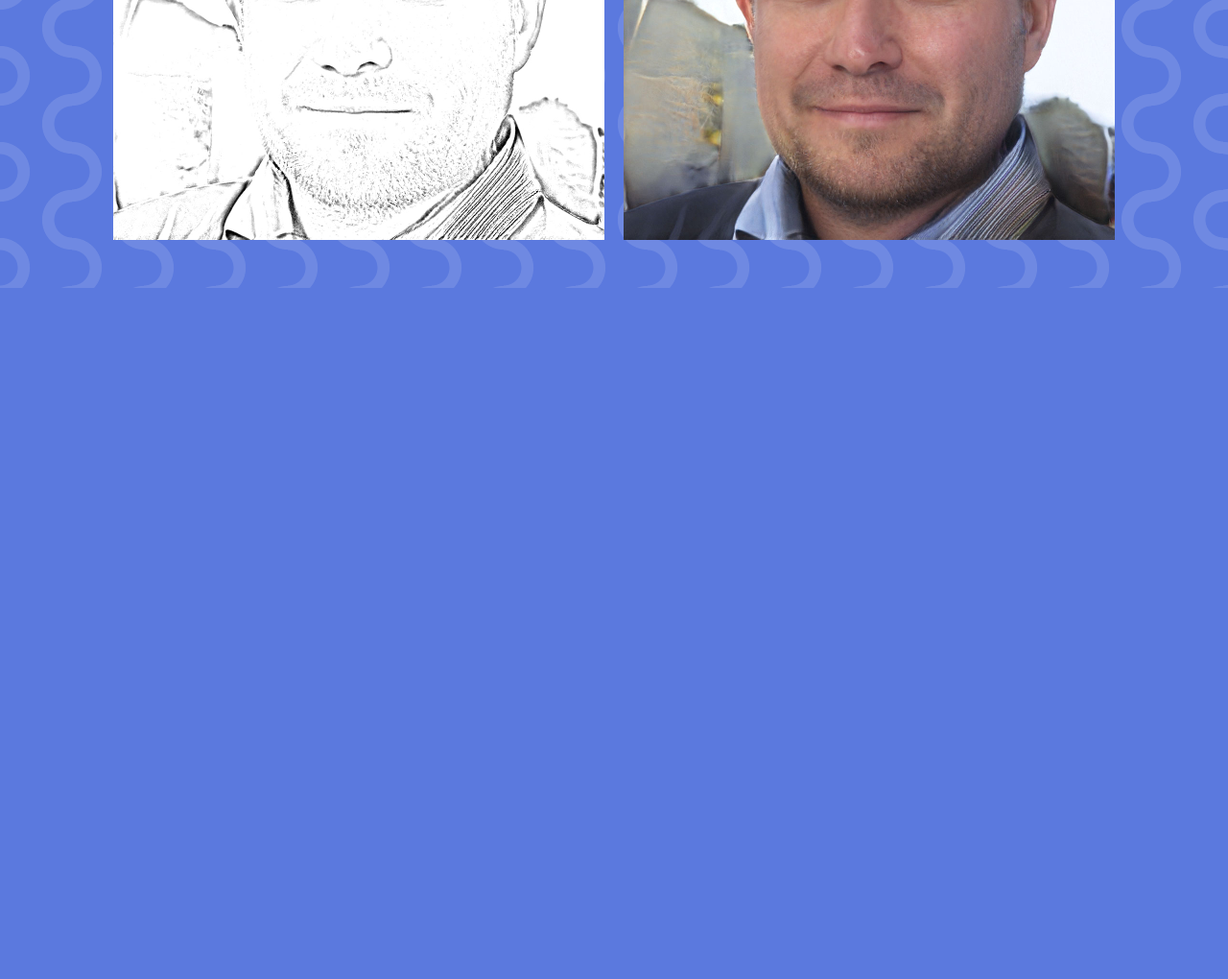
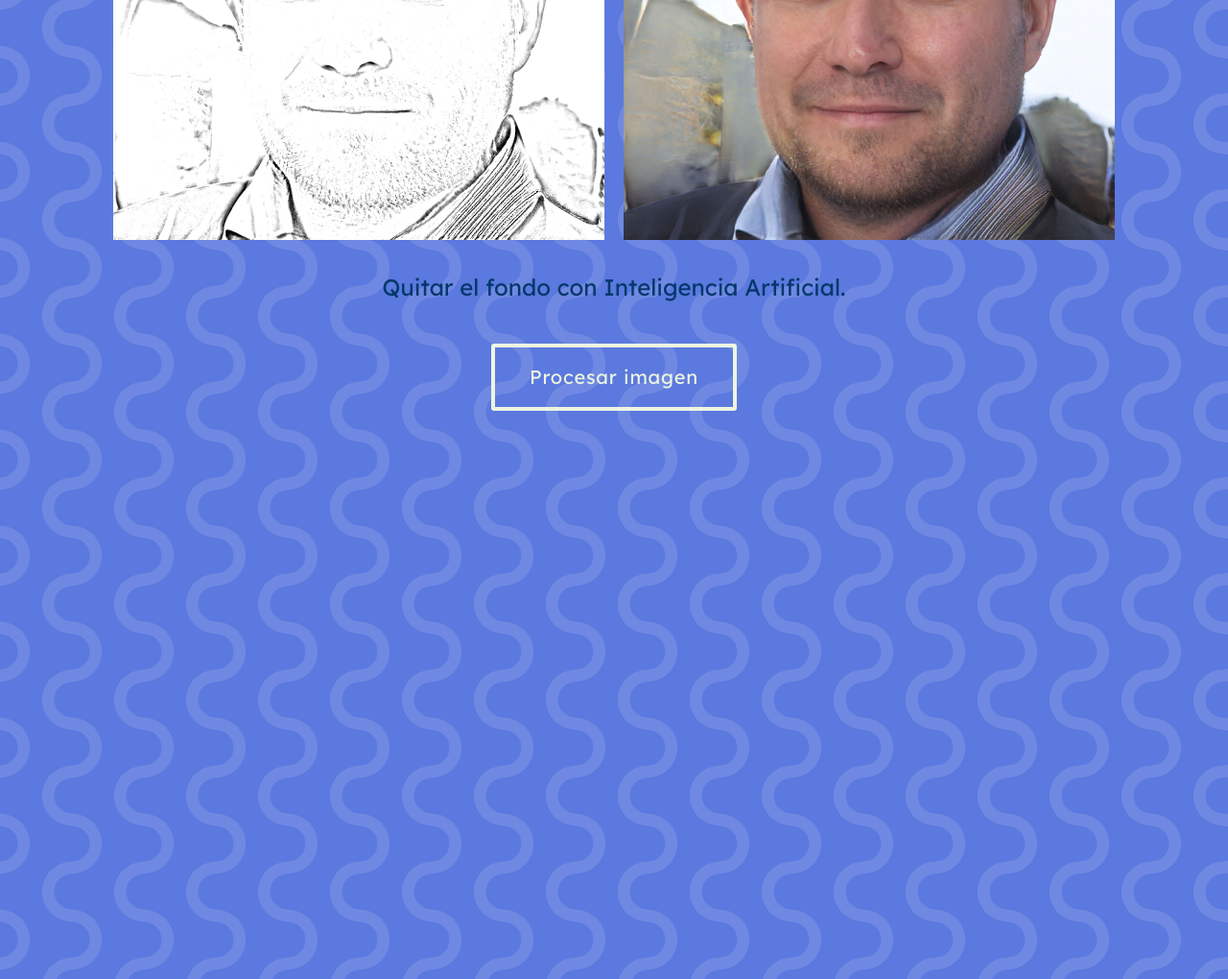
Before and after one commit to djavier77/FaceColor, a plain HTML site: page index.html in a window 1280 px wide. Shown: the part 621-1641 px from the top of the page at 96% size. Before the commit the page ends 921 px from the top, so only its background shows below. Drawn offline with Linux system fonts and the light colour scheme.

Commit message:
Boton fondo

```diff
--- a/index.html
+++ b/index.html
@@ -30,6 +30,21 @@
     <canvas id="original2" style="width:512px;height:512px; padding:10px;" crossorigin="anonymous" ></canvas>
 
   </div>
+
+
+<p>Quitar el fondo con Inteligencia Artificial.</p>
+  <div class="lds-grid--hidden" id="spinner" style="padding-top:20px; padding-bottom:20px;"><div></div><div></div><div></div><div></div><div></div><div></div><div></div><div></div><div></div></div>
+  <div style=" display: flex;justify-content: center; padding-top:20px; padding-bottom:20px;" id = "boton2">
+
+    <button class="btn draw-border"   value="Upload" onclick="run2();">
+      Procesar imagen
+    </button>
+
+  </div>
+  <div class="row">
+
+    <canvas id="original20" style="width:512px;height:512px; padding:10px;" crossorigin="anonymous" ></canvas>
+  </div>
 </body>
 <script>
 
@@ -55,6 +70,7 @@ img0.onload = function(){
 };
 
   const MODEL_URL = 'output/model.json';
+  const MODEL_URL2 = 'output4/model.json';
 
   function thisFileUpload() {
     document.getElementById("file").click();
@@ -147,6 +163,53 @@ img0.onload = function(){
     }
   };
 
+	async function run2(){
+    model = await tf.loadGraphModel(MODEL_URL2);
+    console.log('Succesfully loaded model');
+    console.log(model)
+    var image = null;
+    var result = null;
+    var newimage = null;
+    if(model != null & file != null){
+      image = document.getElementById("original2")
+      console.log("Running");
+      // Execute
+      file = tf.browser.fromPixels(image)
+      console.log(file.shape)
+      // Reshape
+      file = file.reshape([1 ,512, 512, 3])
+      // Cast to float32
+      //file = tf.cast(file,'float32')
+      file = file.asType('float32')
+      file= file.div(127.5)
+      file = file.sub(1)
+      // Predict
+      console.log("Let's predict")
+      result= model.predict(file)
+      console.log("Done")
+      result = result.reshape([512,512,3])
+
+      console.log(result);
+      const b = tf.scalar(0.5);
+      result = result.mul(b);
+      result = result.add(0.5);
+
+
+      //Make spinner disappear and button appear again
+      spinner = document.getElementById("spinner");
+      spinner.className="lds-grid--hidden";
+      button = document.getElementById("boton");
+      button.style.visibility="visible";
+      button.style.display="flex";
+
+      // Refresh images
+      canvas_result = document.getElementById("original20");
+      prova = tf.browser.toPixels(result, canvas_result)
+    } else {
+      alert("Something went wrong :(")
+    }
+  };
+
 
 </script>
 </html>
```
